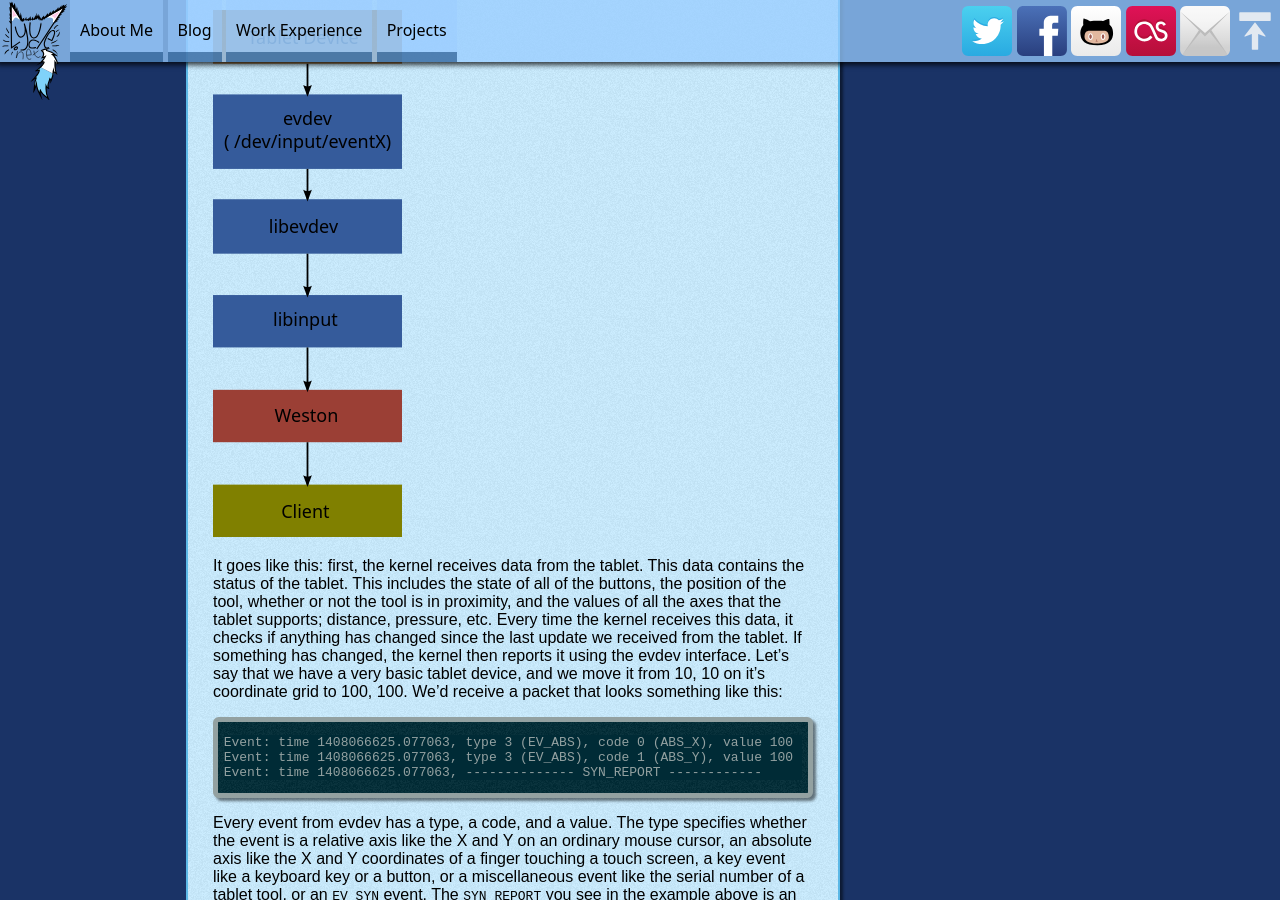
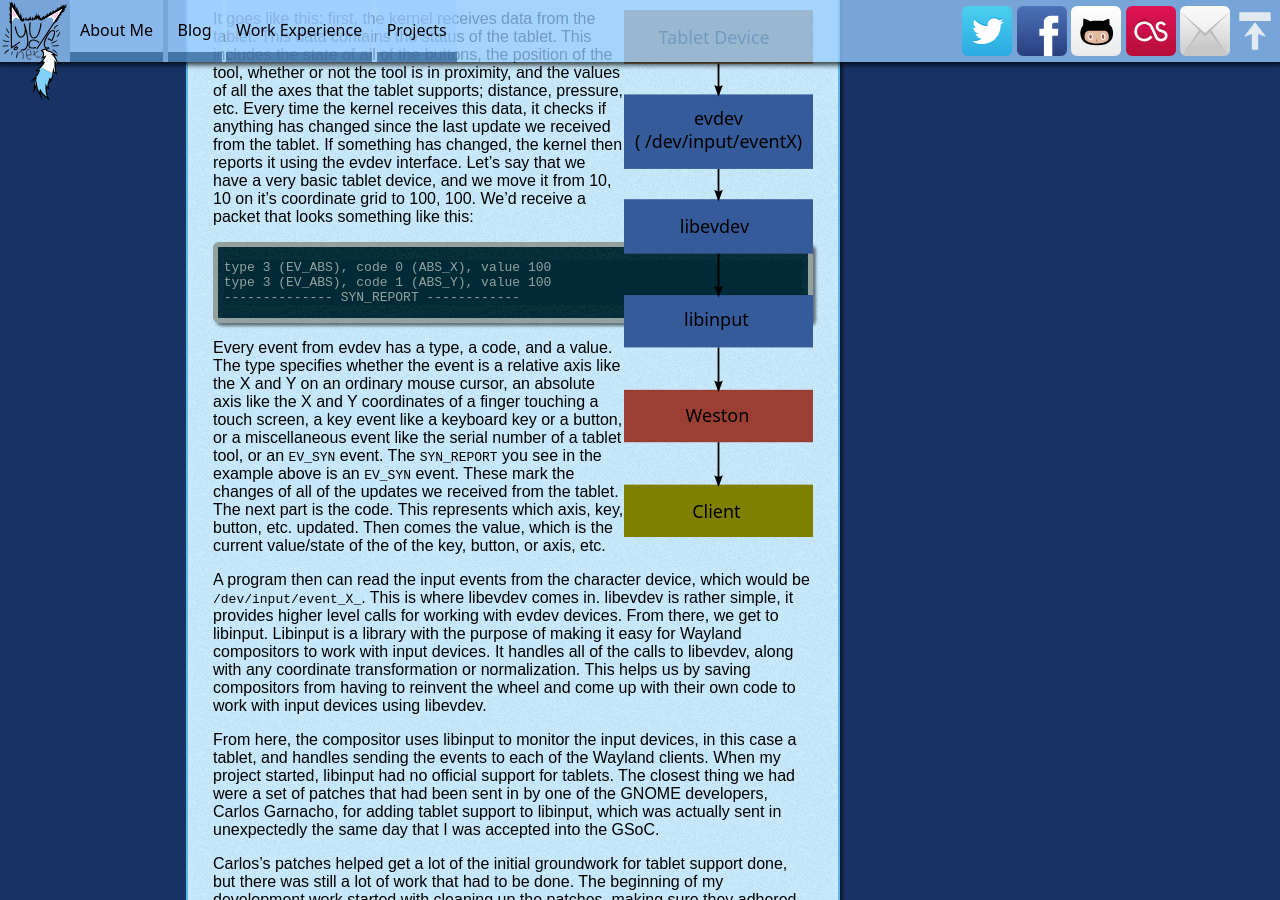
Before and after one commit to Lyude/personal_website, a Jekyll site: the page built from _posts/2014-8-14-tablet-support-in-wayland.md, in a window 1280 px wide and 900 px high, scrolled down 434 px. Built offline with Jekyll 4.4.1, drawn with Linux system fonts in a browser that asks for light colours; nearby versions of some CDN libraries; some web fonts are replaced; comment, search, counter and statistics services are not loaded.

Commit message:
Make Wayland input stack diagram float on the right

````diff
--- a/_posts/2014-8-14-tablet-support-in-wayland.md
+++ b/_posts/2014-8-14-tablet-support-in-wayland.md
@@ -11,14 +11,14 @@ What needed to be done
 
 When starting my Google Summer of Code project to implement tablet support in Wayland, tablet support in the protocol was literally nonexistent. Various proposals and drafts were made, but none of them had resulted in any code or implementation. To get an idea of the sort of work that was needed for adding tablet support for Wayland, you need to at least have a basic understanding of how input with Wayland compositors works.
 
-<img src="/resources/blog/wayland_wacom_diagram.svg" alt="Diagram of the Wayland Input Stack" style="width: 5cm"/>
+<img src="/resources/blog/wayland_wacom_diagram.svg" alt="Diagram of the Wayland Input Stack" style="width: 5cm; float: right"/>
 
 It goes like this: first, the kernel receives data from the tablet. This data contains the status of the tablet. This includes the state of all of the buttons, the position of the tool, whether or not the tool is in proximity, and the values of all the axes that the tablet supports; distance, pressure, etc.  Every time the kernel receives this data, it checks if anything has changed since the last update we received from the tablet. If something has changed, the kernel then reports it using the evdev interface. Let's say that we have a very basic tablet device, and we move it from 10, 10 on it's coordinate grid to 100, 100. We'd receive a packet that looks something like this:
 
 ```
-Event: time 1408066625.077063, type 3 (EV_ABS), code 0 (ABS_X), value 100
-Event: time 1408066625.077063, type 3 (EV_ABS), code 1 (ABS_Y), value 100
-Event: time 1408066625.077063, -------------- SYN_REPORT ------------
+type 3 (EV_ABS), code 0 (ABS_X), value 100
+type 3 (EV_ABS), code 1 (ABS_Y), value 100
+-------------- SYN_REPORT ------------
 ```
 
 Every event from evdev has a type, a code, and a value. The type specifies whether the event is a relative axis like the X and Y on an ordinary mouse cursor, an absolute axis like the X and Y coordinates of a finger touching a touch screen, a key event like a keyboard key or a button, or a miscellaneous event like the serial number of a tablet tool, or an `EV_SYN` event. The `SYN_REPORT` you see in the example above is an `EV_SYN` event. These mark the changes of all of the updates we received from the tablet. The next part is the code. This represents which axis, key, button, etc. updated. Then comes the value, which is the current value/state of the of the key, button, or axis, etc.
````
